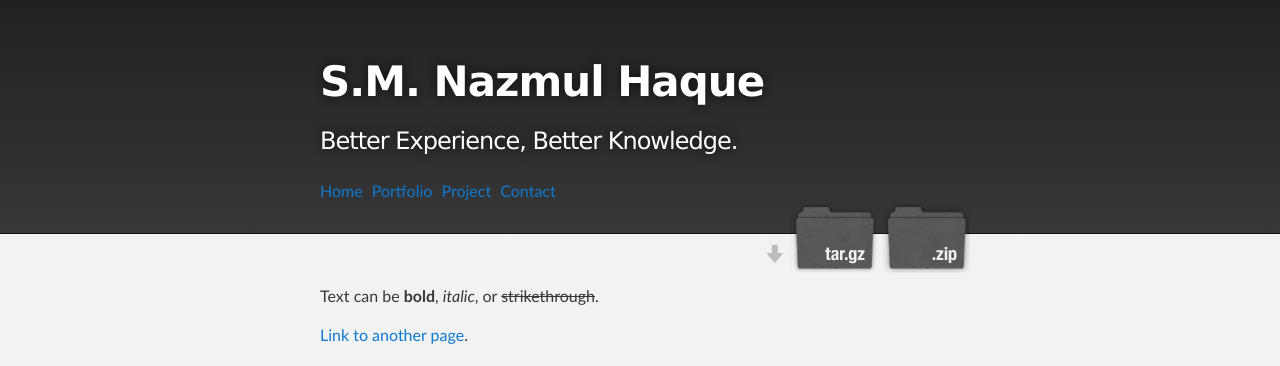
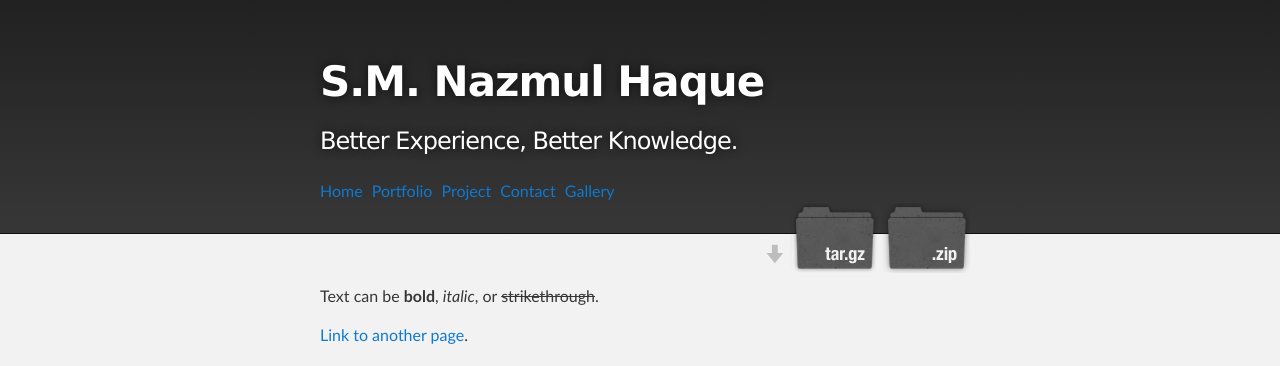
Before and after one commit to nazmul1501034/nazmul1501034.github.io, a Jekyll site: the page built from index.md, in a window 1280 px wide and 900 px high. Shown: the top 366 px of the window. Built offline with Jekyll 4.4.1, drawn with Linux system fonts in a browser that asks for light colours.

Commit message:
upload gallery.html

```diff
--- a/_layouts/default.html
+++ b/_layouts/default.html
@@ -33,6 +33,7 @@
 			  <a id="portfolio" href="../portfolio.html" style="margin-right:5px"> Portfolio </a>
 			  <a id="project" href="../project.html" style="margin-right:5px"> Project </a>
 			  <a id="contact" href="../contact.html" style="margin-right:5px"> Contact </a>
+			  <a id="gallery" href="../gallery.html" style="margin-right:5px"> Gallery </a>
       	  {% endif %}
         </header>
     </div>
```
